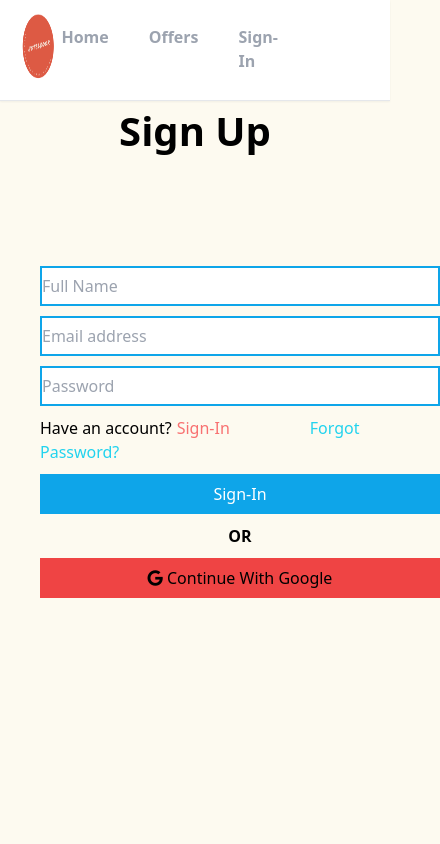
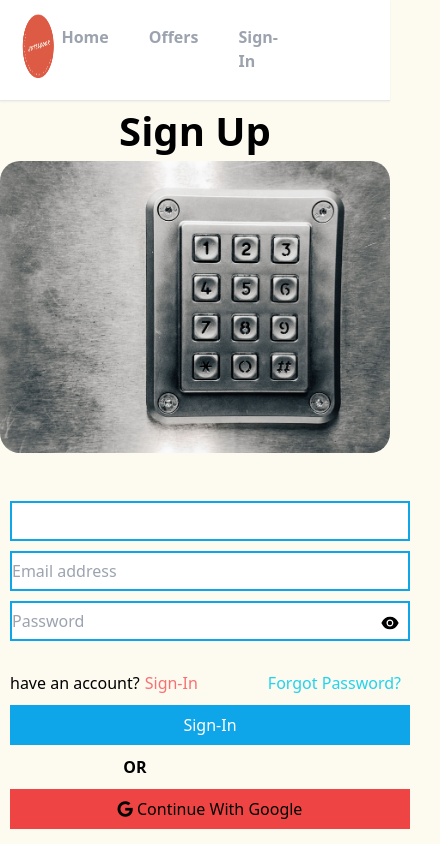
Before and after one commit to GeekIntoSlide/HotelBook, a React (Create React App) app: page /sign-up in a window 390 px wide. Shown: the whole page, 440 px wide, since content can reach past the window. Built offline with nearby package versions, Linux system fonts and the light colour scheme.

Commit message:
add useState to sign-up and forgot password page and make them responsive using tailwind Css

```diff
--- a/src/pages/ForgotPassword.jsx
+++ b/src/pages/ForgotPassword.jsx
@@ -1,27 +1,35 @@
-import React from 'react'
+import{AiFillEye, AiFillEyeInvisible} from 'react-icons/ai';
+import React,{Fragment} from 'react'
 import SigninPhoto from '../static/sign-in.jpg';
 import { useNavigate } from 'react-router';
 
-export default function ForgotPassword() {
+
+import { useState } from 'react';
+
+export default function SignIn() {
   const navigate=useNavigate();
+  const[showPassword,setShowPassword]=useState(false);
+  const[email,setEmail]=useState("");
+  const onChange=(event)=>{
+    setEmail(event.target.value);
+  }
   return (
     <React.Fragment>
       <div className='text-center'>
         <h1 className="text-[40px] font-black">Forgot Password</h1>
       </div>
-      <div className='flex justify-between ml-[40px] mt-[80px]'>
-        <div>
-          <img src={SigninPhoto} className="h-[400px] rounded-[20px]"/>
+      <div className=' flex flex-wrap justify-center lg:mt-[20px]'>
+        <div className='md:w-[47%] lg:w-[40%] mb-12 md:mb-6 lg:mt-[40px] '>
+          <img src={SigninPhoto} className="w-full rounded-[20px]"/>
         </div>
-        <div className='mr-[300px] mt-[25px]'>
-
-          <input type="email" placeholder='Email address' className={`block w-[400px] border-2 mb-[10px] h-[40px] border-sky-500` } />
+        <div className='w-90% md:w-[67%] lg:w-[40%] lg:ml-[50px] lg:mt-[100px] md:ml-[250px] ml-[30px]'>
+          <input id="email"onChange={onChange} value={email} type="email" placeholder='Email address' className={`block w-[400px] border-2 mb-[10px] h-[40px] border-sky-500` } />
 
           <span className='mb-[10px] cursor-pointer'>Don't have an account?</span>
           <span className='ml-[5px] text-red-400 mb-[10px] cursor-pointer' onClick={()=>navigate('/sign-up')}>Register</span>
-          <span className='ml-[60px] mb-[10px] text-cyan-400 mb-[10px] cursor-pointer' onClick={()=>navigate('/sign-in')}>Sign-In instead </span>
-          <button  type='submit' className='bg-sky-500 block w-[400px] h-[40px] mb-[10px] mt-[10px] text-white'>Sign-In</button>
-          <h1 className='text-center font-bold'>OR</h1>
+          <span className='ml-[40px] mb-[10px] text-cyan-400 mb-[10px] cursor-pointer' onClick={()=>navigate('/sign-in')}>Sign-In Instead </span>
+          <button  type='submit' className='bg-sky-500 block w-[400px] h-[40px] mb-[10px] mt-[10px] text-white'>Send Reset Link</button>
+          <h1 className='text-center font-bold ml-[-150px]'>OR</h1>
           <button type="submit" className="w-[400px] bg-red-500 h-[40px] mt-[10px]"><i class="fa-brands fa-google"></i> Continue With Google</button>
         </div>
       </div>
--- a/src/pages/SignIn.jsx
+++ b/src/pages/SignIn.jsx
@@ -50,7 +50,7 @@ export default function SignIn() {
           <span className='ml-[5px] text-red-400 mb-[10px] cursor-pointer' onClick={()=>navigate('/sign-up')}>Register</span>
           <span className='ml-[40px] mb-[10px] text-cyan-400 mb-[10px] cursor-pointer' onClick={()=>navigate('/forgot-password')}>Forgot Password? </span>
           <button  type='submit' className='bg-sky-500 block w-[400px] h-[40px] mb-[10px] mt-[10px] text-white'>Sign-In</button>
-          <h1 className='text-center font-bold'>OR</h1>
+          <h1 className='text-center font-bold  ml-[-150px]'>OR</h1>
           <button type="submit" className="w-[400px] bg-red-500 h-[40px] mt-[10px]"><i class="fa-brands fa-google"></i> Continue With Google</button>
         </div>
       </div>
--- a/src/pages/Signup.jsx
+++ b/src/pages/Signup.jsx
@@ -1,31 +1,61 @@
-import React from 'react'
+import{AiFillEye, AiFillEyeInvisible} from 'react-icons/ai';
+import React,{Fragment} from 'react'
 import SigninPhoto from '../static/sign-in.jpg';
 import { useNavigate } from 'react-router';
 
-export default function Signup() {
+
+import { useState } from 'react';
+
+export default function SignIn() {
   const navigate=useNavigate();
+  const[showPassword,setShowPassword]=useState(false);
+  const[formData,setFormdData]=useState({
+    name:" ",
+    email:" ",
+    password:"",
+  });
+  const{name,email,password}=formData;
+  const onChange=(event)=>{
+    event.preventDefault();
+    setFormdData((prevState)=>({
+      ...prevState,
+      [event.target.id]:event.target.value
+    }));
+
+  }
+  const iconChange=()=>{
+    if(showPassword===true){
+      setShowPassword(false);
+    }
+    else if(showPassword===false){
+      setShowPassword(true);
+    }
+  }
   return (
     <React.Fragment>
       <div className='text-center'>
         <h1 className="text-[40px] font-black">Sign Up</h1>
       </div>
-      <div className='flex justify-between ml-[40px] mt-[80px]'>
-        <div>
-          <img src={SigninPhoto} className="h-[400px] rounded-[20px]"/>
+      <div className=' flex flex-wrap justify-center lg:mt-[20px]'>
+        <div className='md:w-[47%] lg:w-[40%] mb-12 md:mb-6 lg:mt-[40px] '>
+          <img src={SigninPhoto} className="w-full rounded-[20px]"/>
         </div>
-        <div className='mr-[300px] mt-[25px]'>
-        <input type="text" placeholder='Full Name' className={`block w-[400px] border-2 mb-[10px] h-[40px] border-sky-500` } />
-          <input type="email" placeholder='Email address' className={`block w-[400px] border-2 mb-[10px] h-[40px] border-sky-500` } />
-          <input type="password" placeholder="Password" className='block w-[400px] border-2 mb-[10px] h-[40px] border-sky-500'/>
-          <span className='mb-[10px] cursor-pointer'>Have an account?</span>
-          <span className='ml-[5px] text-red-400 mb-[10px] cursor-pointer' onClick={()=>navigate('/sign-in')}>Sign-In</span>
-          <span className='ml-[80px] mb-[10px] text-cyan-400 mb-[10px] cursor-pointer' onClick={()=>navigate('/forgot-password')}>Forgot Password? </span>
+        <div className='w-90% md:w-[67%] lg:w-[40%] lg:ml-[50px] lg:mt-[100px] md:ml-[250px] ml-[30px]'>
+        <input id="name"onChange={onChange} value={name} type="text" placeholder='Full Name' className={`block w-[400px] border-2 mb-[10px] h-[40px] border-sky-500` } />
+          <input id="email"onChange={onChange} value={email} type="email" placeholder='Email address' className={`block w-[400px] border-2 mb-[10px] h-[40px] border-sky-500` } />
+          <input id='password' onChange={onChange} value={password} type={showPassword ?'text' :'password'} placeholder="Password" className='block w-[400px] border-2 mb-[10px] h-[40px] border-sky-500 transition ease-in-out relative'/>
+          {showPassword?(
+            <AiFillEyeInvisible className='relative left-[370px] top-[-38px] text-xl cursor-pointer' onClick={iconChange}/>
+          ):(<AiFillEye className='relative left-[370px] top-[-38px] text-xl cursor-pointer 'onClick={iconChange} />)}
+          <span className='mb-[10px] mt-[-10px] cursor-pointer'>have an account?</span>
+          <span className=' mt-[-10px] ml-[5px] text-red-400 mb-[10px] cursor-pointer' onClick={()=>navigate('/sign-In')}>Sign-In</span>
+          <span className=' mt-[-10px] ml-[70px] mb-[10px] text-cyan-400 mb-[10px] cursor-pointer' onClick={()=>navigate('/forgot-password')}>Forgot Password? </span>
           <button  type='submit' className='bg-sky-500 block w-[400px] h-[40px] mb-[10px] mt-[10px] text-white'>Sign-In</button>
-          <h1 className='text-center font-bold'>OR</h1>
+          <h1 className='text-center font-bold  ml-[-150px]'>OR</h1>
           <button type="submit" className="w-[400px] bg-red-500 h-[40px] mt-[10px]"><i class="fa-brands fa-google"></i> Continue With Google</button>
         </div>
       </div>
 
     </React.Fragment>
   )
-}
+  }
```
